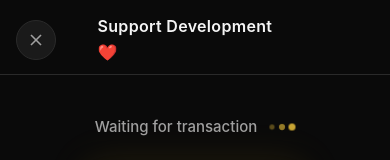
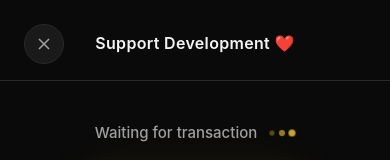
Before and after one commit to SatoriSane/nexaView, a website: page index.html in a window 390 px wide. Both pictures are taken after a click on the button "Donate". Shown: the top 160 px of the page. Drawn offline with Linux system fonts and the light colour scheme.

Commit message:
width max-content for name-wallet-recieve

```diff
--- a/css/receive-screen.css
+++ b/css/receive-screen.css
@@ -35,6 +35,7 @@
     background: var(--bg-primary);
     border-bottom: 1px solid var(--border);
     position: relative;
+    text-align: center;
 }
 
 .receive-close-btn {
@@ -77,6 +78,8 @@
     color: var(--text-primary);
     letter-spacing: 0.02em;
     transition: opacity 0.15s ease;
+    width: max-content;
+
 }
 
 /* Body */
@@ -629,9 +632,7 @@
 
 /* Responsive Design */
 @media (max-width: 480px) {
-    .receive-header {
-        padding: 1.25rem 1rem 0.875rem;
-    }
+
 
     .receive-wallet-name {
         font-size: 1rem;
```
